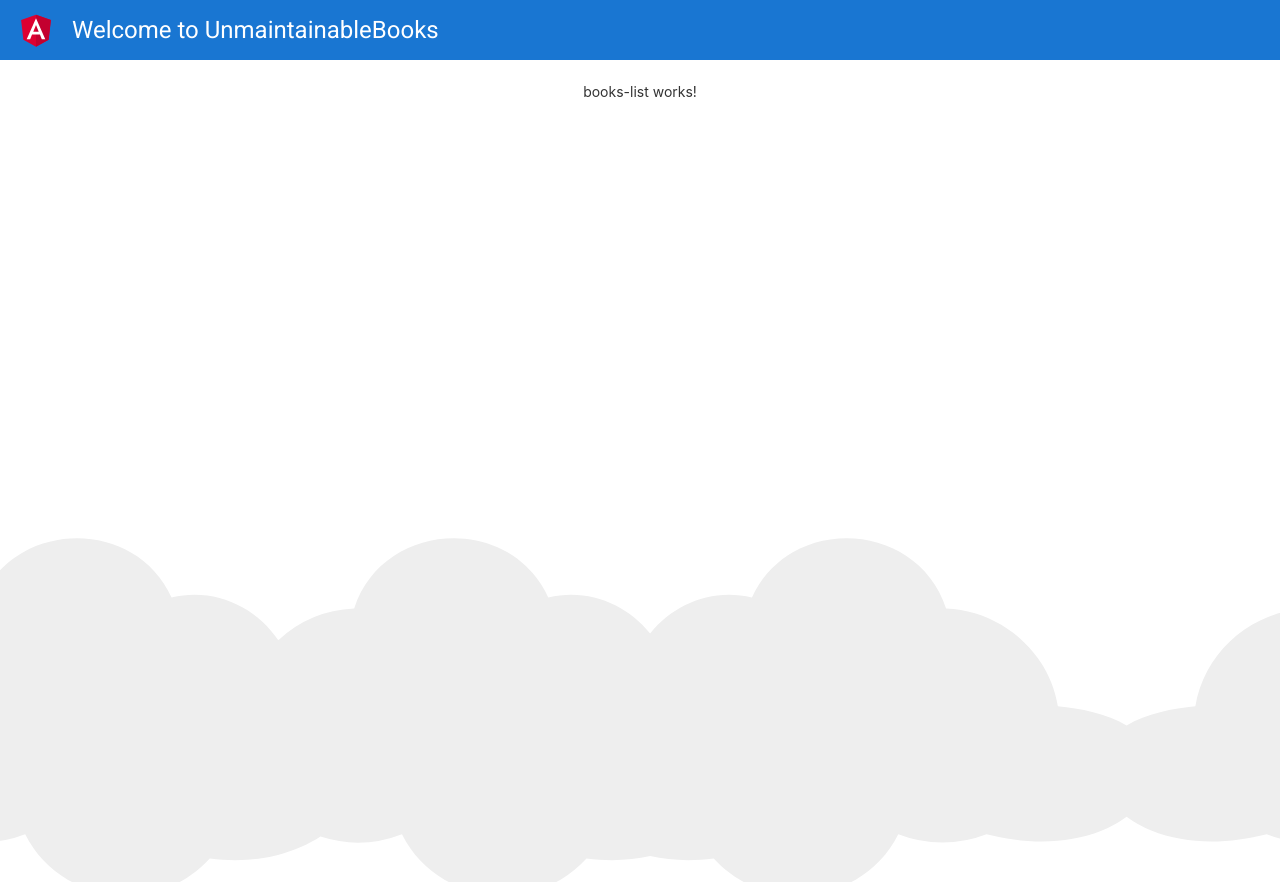
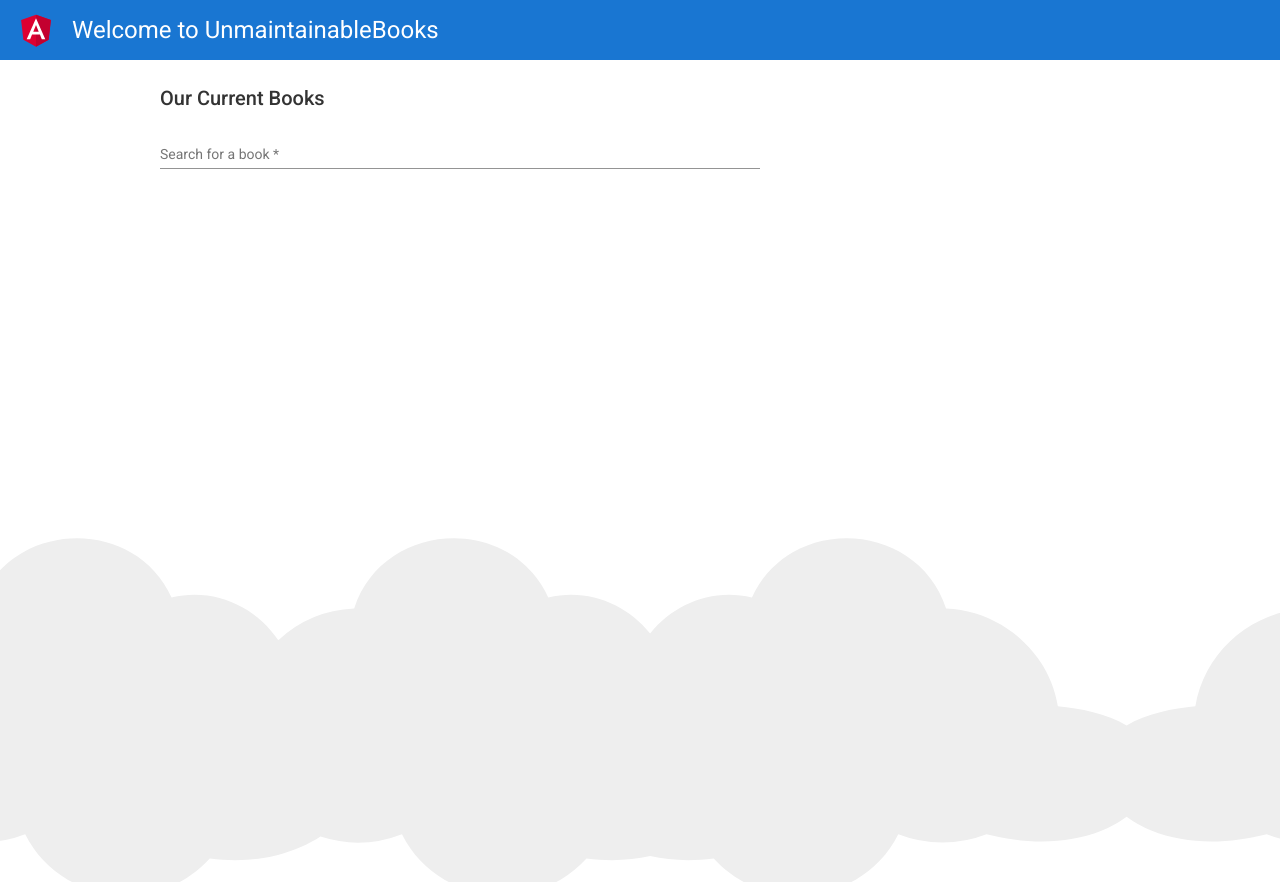
Before and after one commit to Stephenradams/UnmaintainableBooks, an Angular app: page /books-list in a window 1280 px wide. Built offline with nearby package versions, Linux system fonts and the light colour scheme.

Commit message:
Added the form field to the books-list.component.ts and books-list.component.html

```diff
--- a/src/app/app.component.html
+++ b/src/app/app.component.html
@@ -59,7 +59,7 @@
     padding: 0 16px;
     max-width: 960px;
     flex-direction: column;
-    align-items: center;
+    align-items: flex-start;
   }
 
   svg.material-icons {
--- a/src/app/books-list/books-list.component.html
+++ b/src/app/books-list/books-list.component.html
@@ -1 +1,8 @@
-<p>books-list works!</p>
+<div class="wrapper">
+  <h2>Our Current Books</h2>
+  <mat-form-field class="example-full-width">
+    <mat-label>Search for a book</mat-label>
+    <input type="input" matInput [formControl]="bookInput" placeholder="Search for a book....">
+
+  </mat-form-field>
+</div>
--- a/src/app/books-list/books-list.component.scss
+++ b/src/app/books-list/books-list.component.scss
@@ -0,0 +1,13 @@
+.wrapper {
+  min-width: 600px;
+}
+
+.example-form {
+  min-width: 150px;
+  max-width: 500px;
+  width: 100%;
+}
+
+.example-full-width {
+  width: 100%;
+}
--- a/src/app/books-list/books-list.component.ts
+++ b/src/app/books-list/books-list.component.ts
@@ -1,15 +1,30 @@
 import { Component, OnInit } from '@angular/core';
-
+import {
+  FormControl,
+  FormGroupDirective,
+  NgForm,
+  Validators,
+} from '@angular/forms';
+import { ErrorStateMatcher } from '@angular/material/core';
+import {HttpClient} from '@angular/common/http';
 @Component({
   selector: 'app-books-list',
   templateUrl: './books-list.component.html',
-  styleUrls: ['./books-list.component.scss']
+  styleUrls: ['./books-list.component.scss'],
 })
 export class BooksListComponent implements OnInit {
+  bookInput = new FormControl('', [
+    Validators.required
+  ]);
 
-  constructor() { }
+  path = '';
+
+  constructor() {
+
+  }
 
   ngOnInit(): void {
+
   }
 
 }
```
Also changed, not shown: src/app/app.module.ts (+9 -8 lines).
